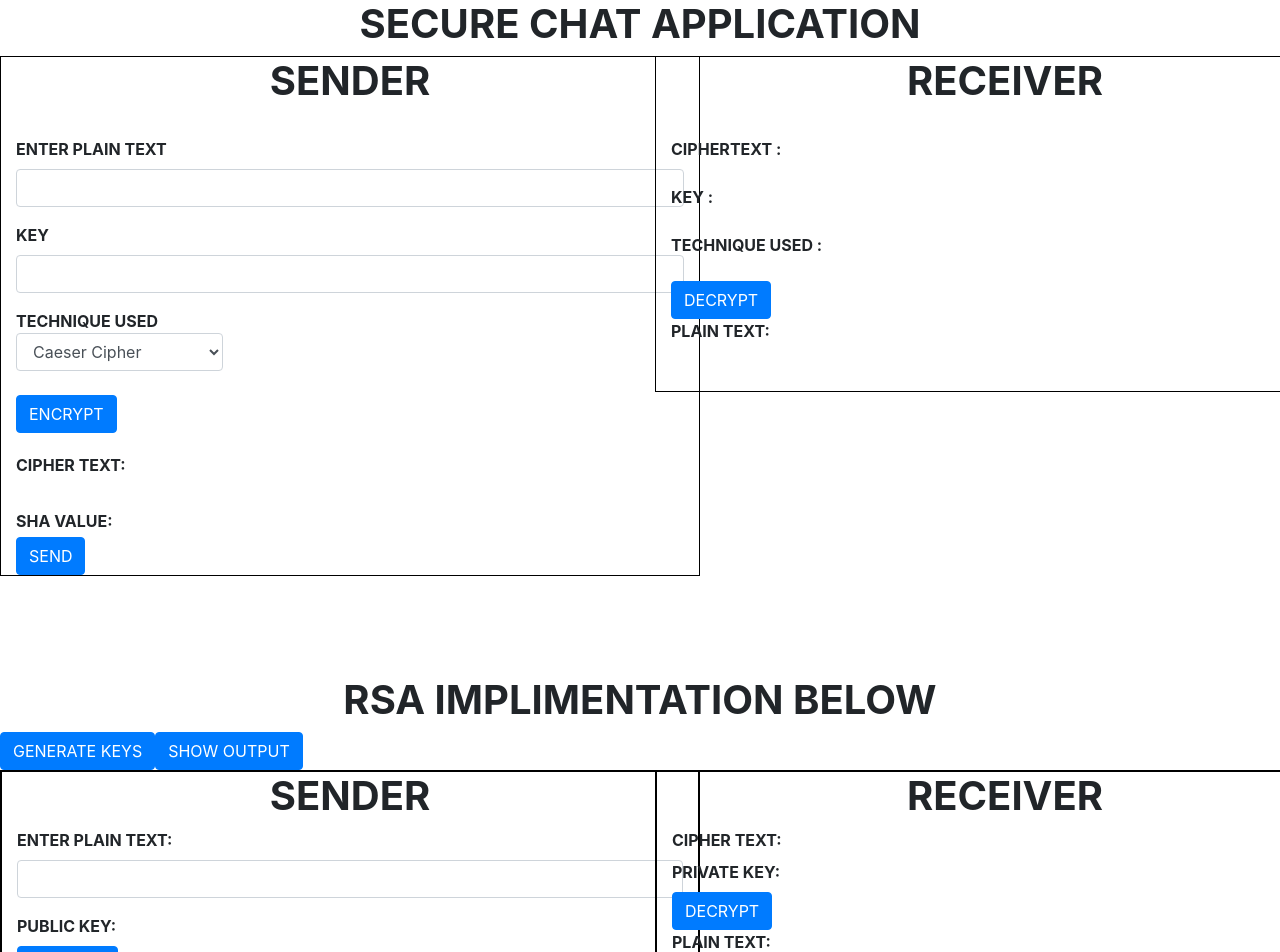
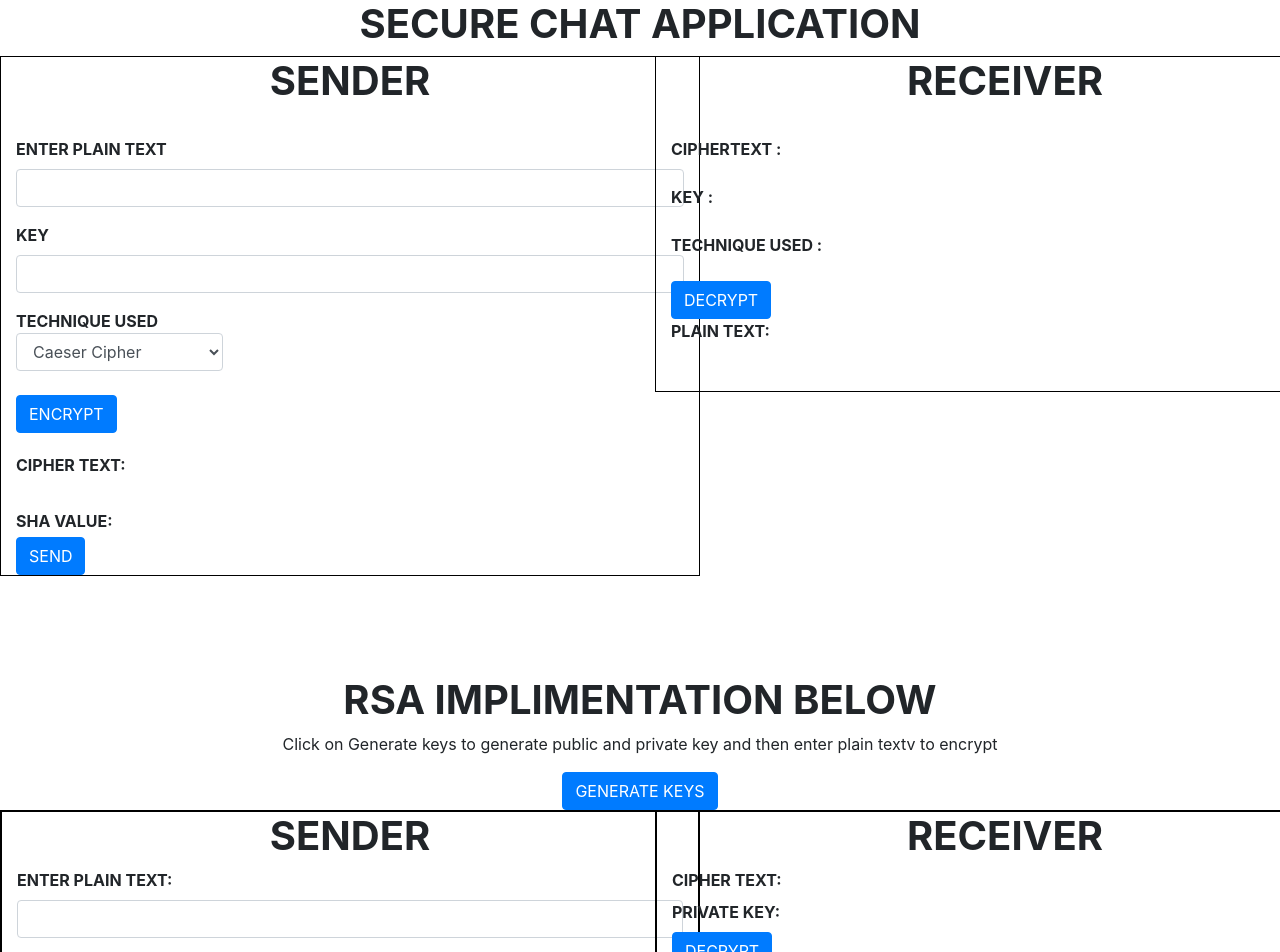
Before and after one commit to HarpreetSingh123-dev/crypto, a React (Create React App) app: page / in a window 1280 px wide. Shown: the top 952 px of the page. Built offline with nearby package versions, Linux system fonts and the light colour scheme.

Commit message:
rsa-buttons-added

```diff
--- a/src/App.js
+++ b/src/App.js
@@ -1338,8 +1338,14 @@ this.setState({rsa_decrypted_cipher:plain})
 
       <div className="rsa">
       <h1 class="text-center"><b>RSA IMPLIMENTATION BELOW</b></h1>
+      <div className="container">
+      <div className="row">
+      <div className="col text-center">
+      <p> Click on Generate keys to generate public and private key and then enter plain textv to encrypt</p>
       <button class="btn btn-primary" onClick={this.rsa_generate_keys}>GENERATE KEYS</button>
-      <button class="btn btn-primary" onClick={this.keys}>SHOW OUTPUT</button>
+      </div>
+      </div>
+      </div>
       <div className="row">
 
           <div className="col-lg-6">
```
